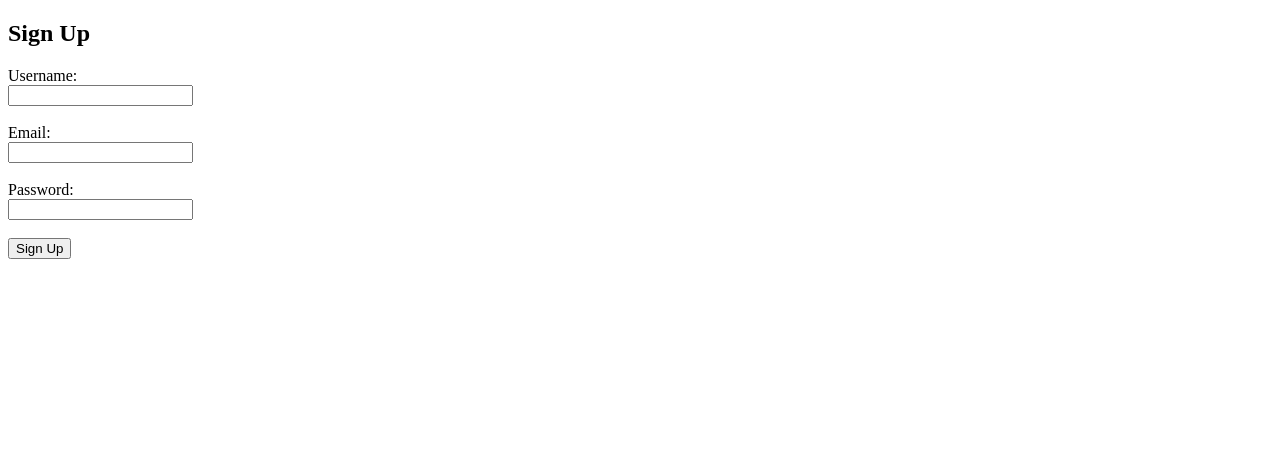
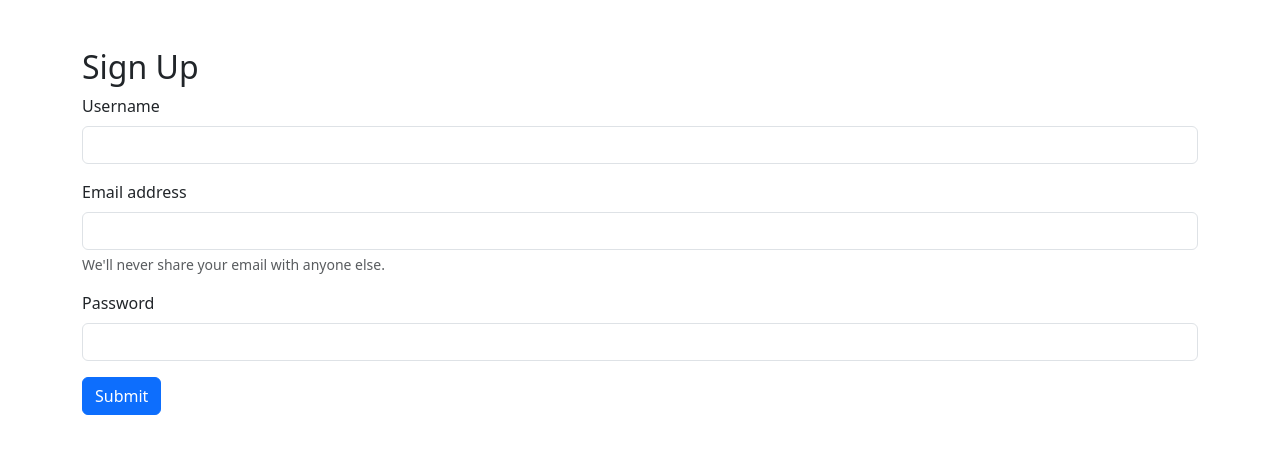
Before and after one commit to punitsinha23/my_project1, a Flask app: page /signup in a window 1280 px wide. Shown: the top 454 px of the page. Run offline with Flask 3, Linux system fonts and the light colour scheme.

Commit message:
updates signup page

```diff
--- a/templates/signup.html
+++ b/templates/signup.html
@@ -1,23 +1,31 @@
-<!DOCTYPE html>
+<!doctype html>
 <html lang="en">
   <head>
-    <meta charset="UTF-8">
-    <meta name="viewport" content="width=device-width, initial-scale=1.0">
+    <meta charset="utf-8">
+    <meta name="viewport" content="width=device-width, initial-scale=1">
     <title>Sign Up</title>
+    <link href="https://cdn.jsdelivr.net/npm/bootstrap@5.3.3/dist/css/bootstrap.min.css" rel="stylesheet" integrity="sha384-QWTKZyjpPEjISv5WaRU9OFeRpok6YctnYmDr5pNlyT2bRjXh0JMhjY6hW+ALEwIH" crossorigin="anonymous">
   </head>
   <body>
+    <div class="container mt-5">
       <h2>Sign Up</h2>
-    <form action="/signup" method="POST">
-        <label for="username">Username:</label><br>
-        <input type="text" id="username" name="username" required><br><br>
-
-        <label for="email">Email:</label><br>
-        <input type="email" id="email" name="email" required><br><br>
-
-        <label for="password">Password:</label><br>
-        <input type="password" id="password" name="password" required><br><br>
-
-        <button type="submit">Sign Up</button>
+      <form action="/signup" method="post"> <!-- Specify the route and method -->
+        <div class="mb-3">
+          <label for="username" class="form-label">Username</label>
+          <input type="text" class="form-control" id="username" name="username" required>
+        </div>
+        <div class="mb-3">
+          <label for="email" class="form-label">Email address</label>
+          <input type="email" class="form-control" id="email" name="email" aria-describedby="emailHelp" required>
+          <div id="emailHelp" class="form-text">We'll never share your email with anyone else.</div>
+        </div>
+        <div class="mb-3">
+          <label for="password" class="form-label">Password</label>
+          <input type="password" class="form-control" id="password" name="password" required>
+        </div>
+        <button type="submit" class="btn btn-primary">Submit</button>
       </form>
+    </div>
+    <script src="https://cdn.jsdelivr.net/npm/bootstrap@5.3.3/dist/js/bootstrap.bundle.min.js" integrity="sha384-YvpcrYf0tY3lHB60NNkmXc5s9fDVZLESaAA55NDzOxhy9GkcIdslK1eN7N6jIeHz" crossorigin="anonymous"></script>
   </body>
 </html>
```
Also changed, not shown: users.db. Lines whose indentation alone changed are shown as unchanged.
